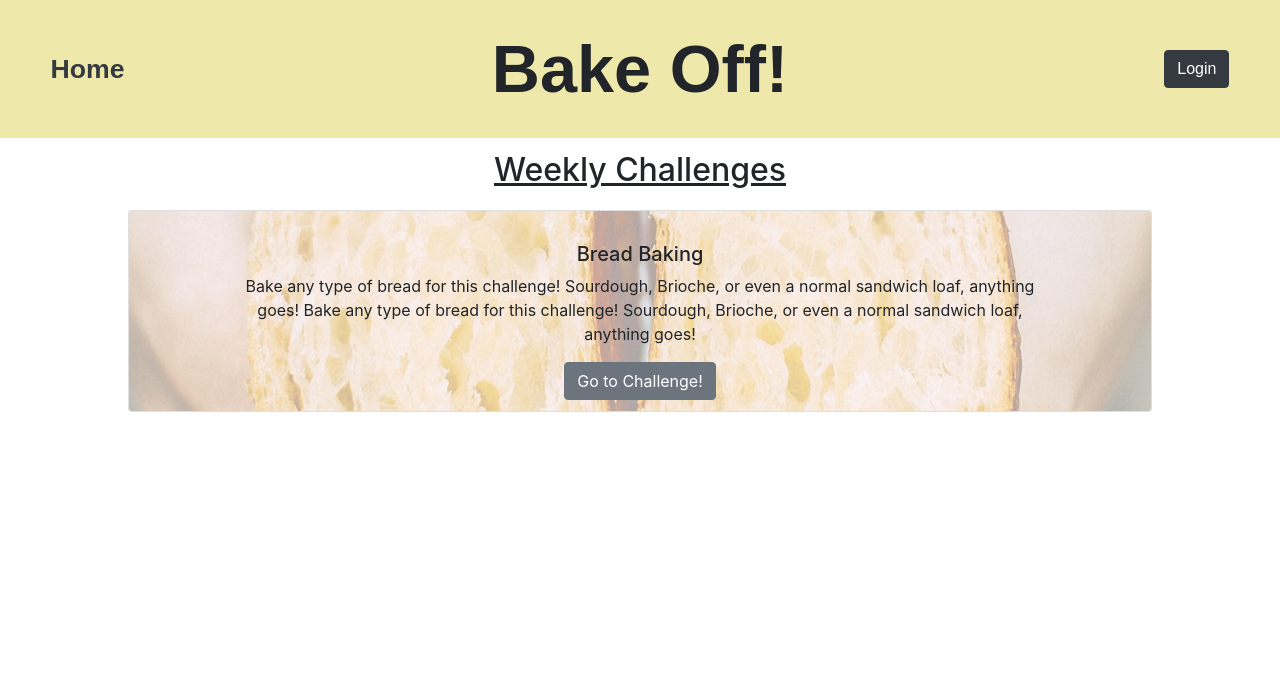
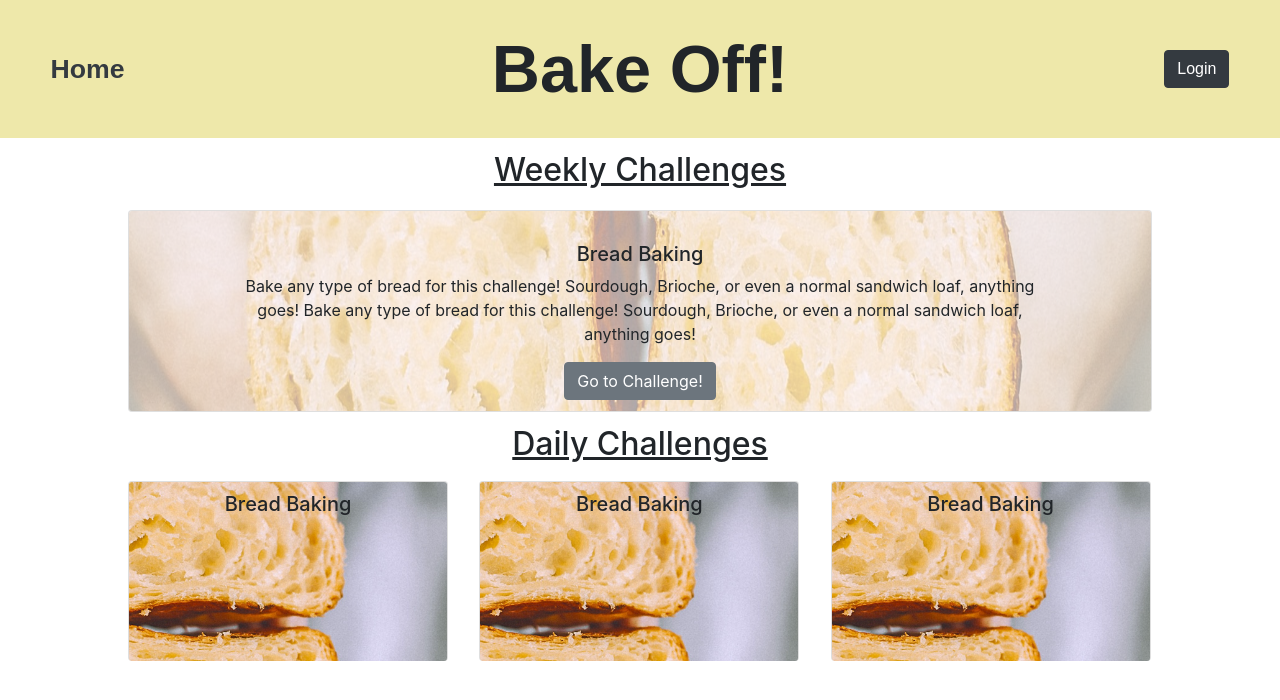
Before and after one commit to ibirle/cs326-final-alpha, a plain HTML site: page public/index.html in a window 1280 px wide. Drawn offline with nearby package versions, Linux system fonts and the light colour scheme.

Commit message:
Daily card start

```diff
--- a/public/css/index.css
+++ b/public/css/index.css
@@ -49,3 +49,23 @@ h2{
     min-height: 200px;
     opacity: .4;
 }
+
+#daily {
+    align-items: center;
+    padding-top: 1%;
+    padding-left: 10%;
+    padding-right: 10%;
+    text-align: center;
+}
+
+#daily-header {
+}
+
+.daily-card {
+    max-width: 320px;
+    max-height: 180px;
+}
+
+.daily-cards {
+    padding-top: 1%;
+}
--- a/public/index.html
+++ b/public/index.html
@@ -37,6 +37,37 @@
             </div>
         </div>
     </div>
+    <div id="daily">
+        <div id="daily header">
+            <h2>Daily Challenges</h2>
+        </div>
+        <div class="row daily-cards">
+            <div class="col-lg">
+                <div class="card daily-card">
+                    <img src="pictures/dailycardTest1.jpg" class="card-img img-fluid" alt="Picture of bread">
+                    <div class="centered">
+                        <h5>Bread Baking</h5>
+                    </div>
+                </div>
+            </div>
+            <div class="col-lg">
+                <div class="card daily-card">
+                    <img src="pictures/dailycardTest1.jpg" class="card-img img-fluid" alt="Picture of bread">
+                    <div class="centered">
+                        <h5>Bread Baking</h5>
+                    </div>
+                </div>
+            </div>
+            <div class="col-lg">
+                <div class="card daily-card">
+                    <img src="pictures/dailycardTest1.jpg" class="card-img img-fluid" alt="Picture of bread">
+                    <div class="centered">
+                        <h5>Bread Baking</h5>
+                    </div>
+                </div>
+            </div>
+        </div>
+    </div>
     <footer>
         <!--Bootstrap javascript packages-->
         <script src="https://code.jquery.com/jquery-3.4.1.slim.min.js" integrity="sha384-J6qa4849blE2+poT4WnyKhv5vZF5SrPo0iEjwBvKU7imGFAV0wwj1yYfoRSJoZ+n" crossorigin="anonymous"></script>
```
Also changed, not shown: public/pictures/dailycardTest.jpg (added), public/pictures/dailycardTest1.jpg (added).
